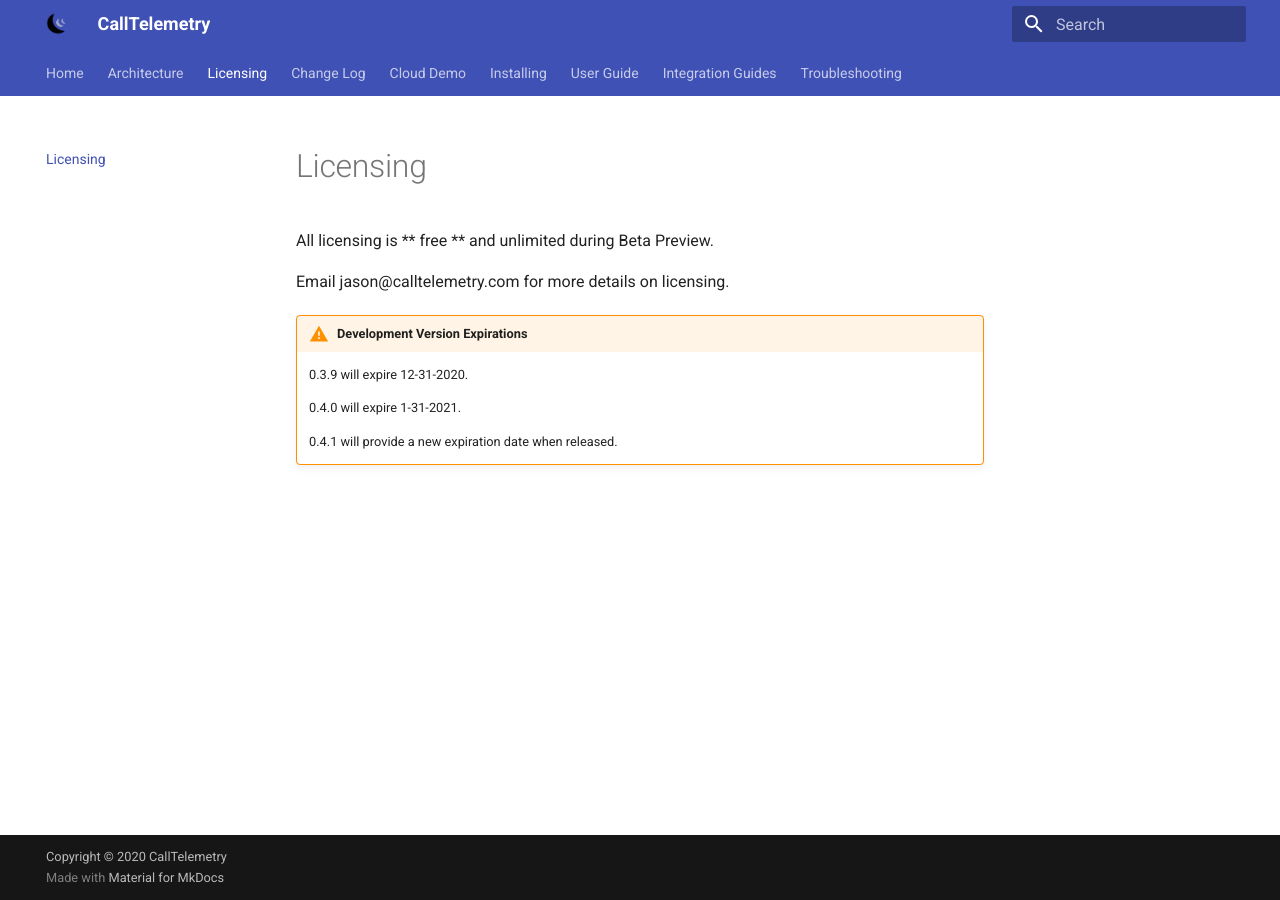
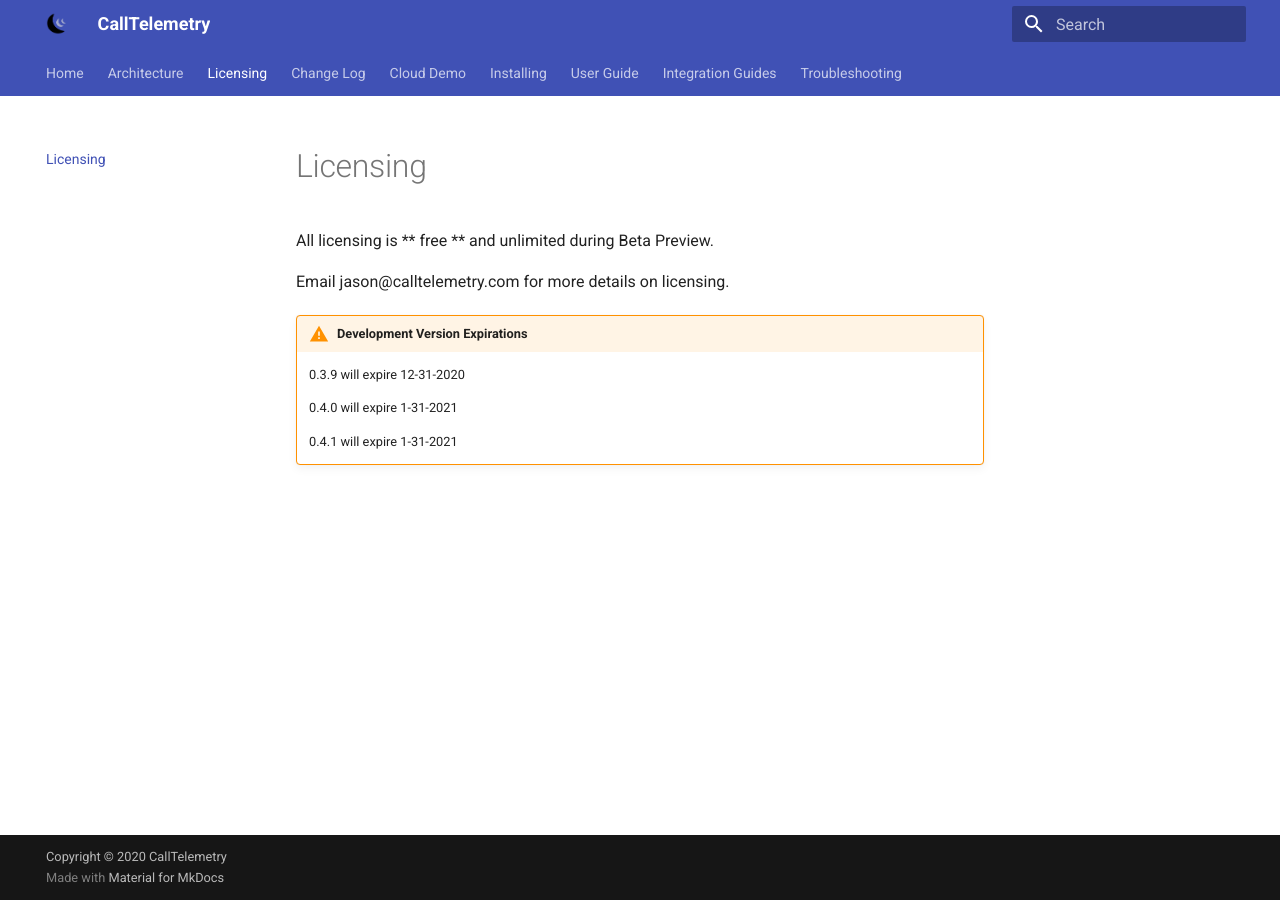
Before and after one commit to calltelemetry/calltelemetry, an MkDocs documentation site: the page built from docs/licensing.md, in a window 1280 px wide. Built offline with MkDocs 1.6.1 and Material for MkDocs 9.7.7, drawn with Linux system fonts in a browser that asks for light colours.

Commit message:
doc updates

```diff
--- a/docs/licensing.md
+++ b/docs/licensing.md
@@ -3,8 +3,8 @@
 Email jason@calltelemetry.com for more details on licensing.
 
 !!! warning "Development Version Expirations"
-    0.3.9 will expire 12-31-2020.
+    0.3.9 will expire 12-31-2020
 
-    0.4.0 will expire 1-31-2021.
+    0.4.0 will expire 1-31-2021
 
-    0.4.1 will provide a new expiration date when released.
+    0.4.1 will expire 1-31-2021
```
Also changed, not shown: docs/assets/docker-compose.yaml (added, +29 -0 lines), docs/features/organizations.md (+1 -1 lines).
